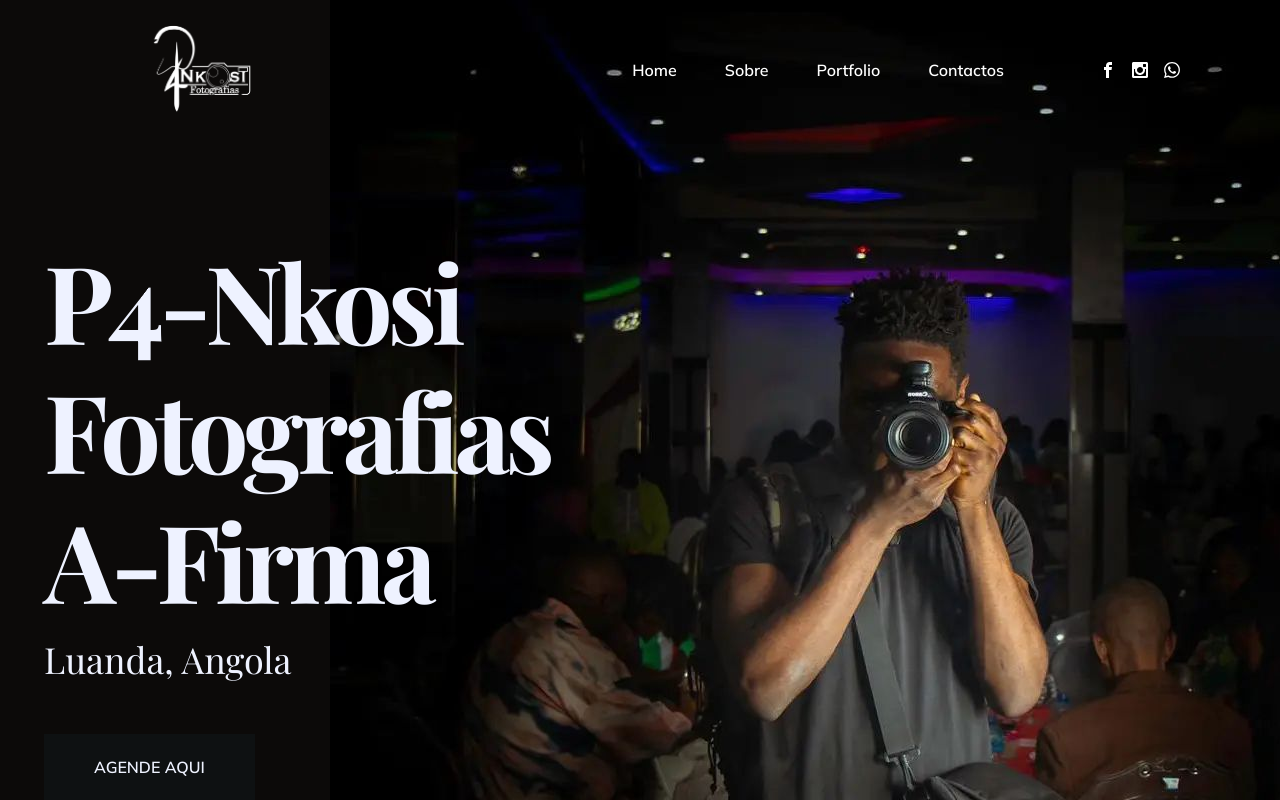
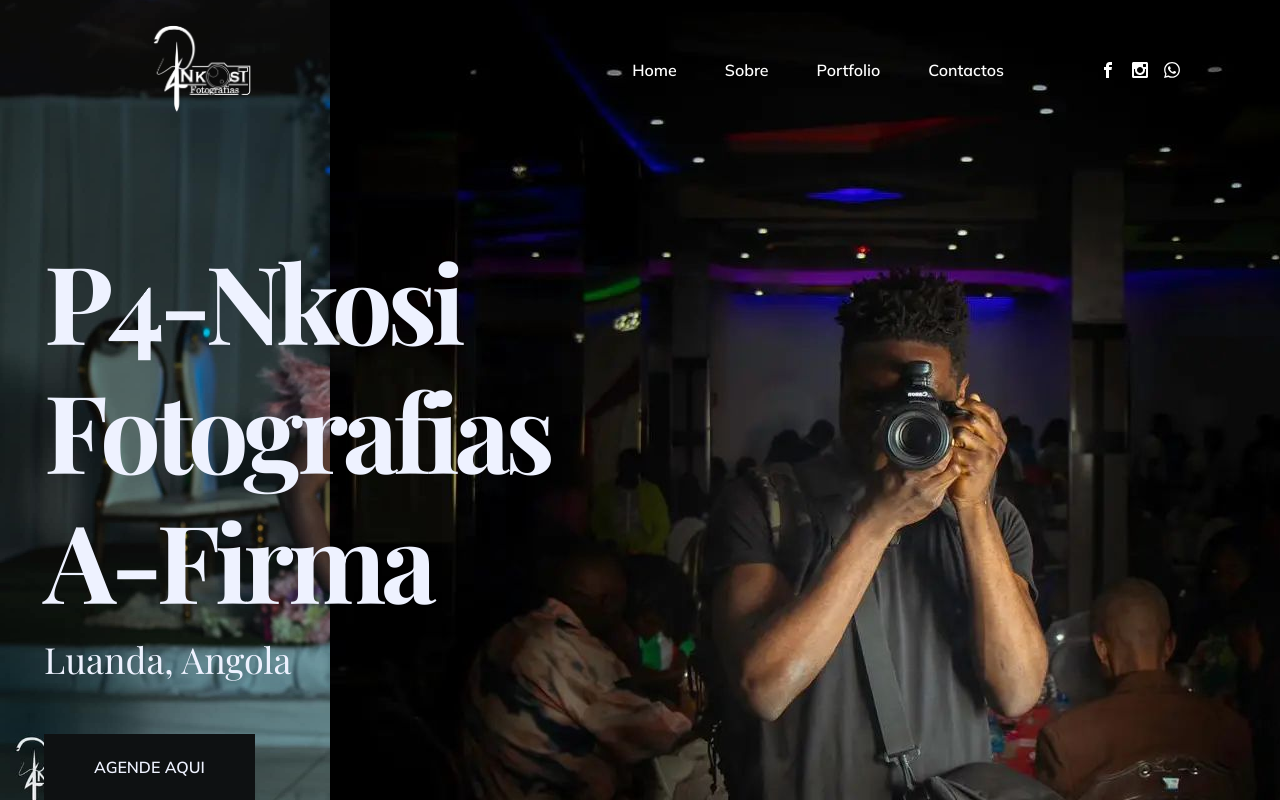
Before and after one commit to Danils0n23/P4-Nkosi-Fotografias, a React (Create React App) app: page / in a window 1280 px wide. Shown: the top 800 px of the page. Built offline with nearby package versions, Linux system fonts and the light colour scheme; a web font is replaced by a local one.

Commit message:
finalizado

```diff
--- a/src/index.css
+++ b/src/index.css
@@ -4,14 +4,19 @@
 
 @layer base {
   body {
-    @apply overflow-hidden text-white font-secondary bg-stone-950;
+    @apply overflow-hidden text-white font-secondary bg-stone-950 bg-cover bg-center;
+    /* Adicionando a imagem de fundo */
+    background-image: url('/src/img/portfolio/cover2.png');
   }
+
   .h1 {
     @apply text-[54px] lg:text-[108px] font-primary font-bold capitalize leading-[120%] tracking-[-0.05em] mb-2;
   }
+
   .section {
     @apply h-screen w-screen;
   }
+
   .btn {
     @apply py-[18px] px-[50px] h-[66px] flex items-center justify-center text-base uppercase font-secondary font-semibold bg-primary text-white;
   }
```
Also changed, not shown: src/img/portfolio/cover.png (added), src/img/portfolio/cover2.png (added).
